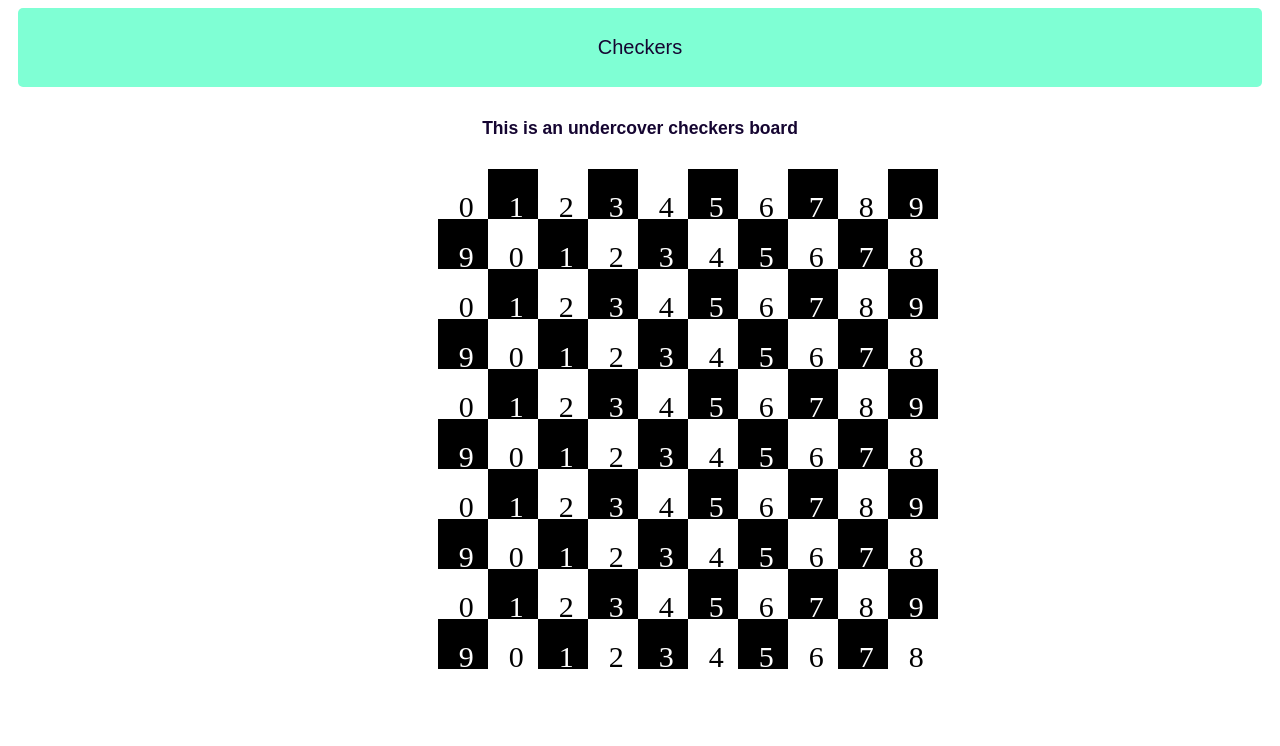
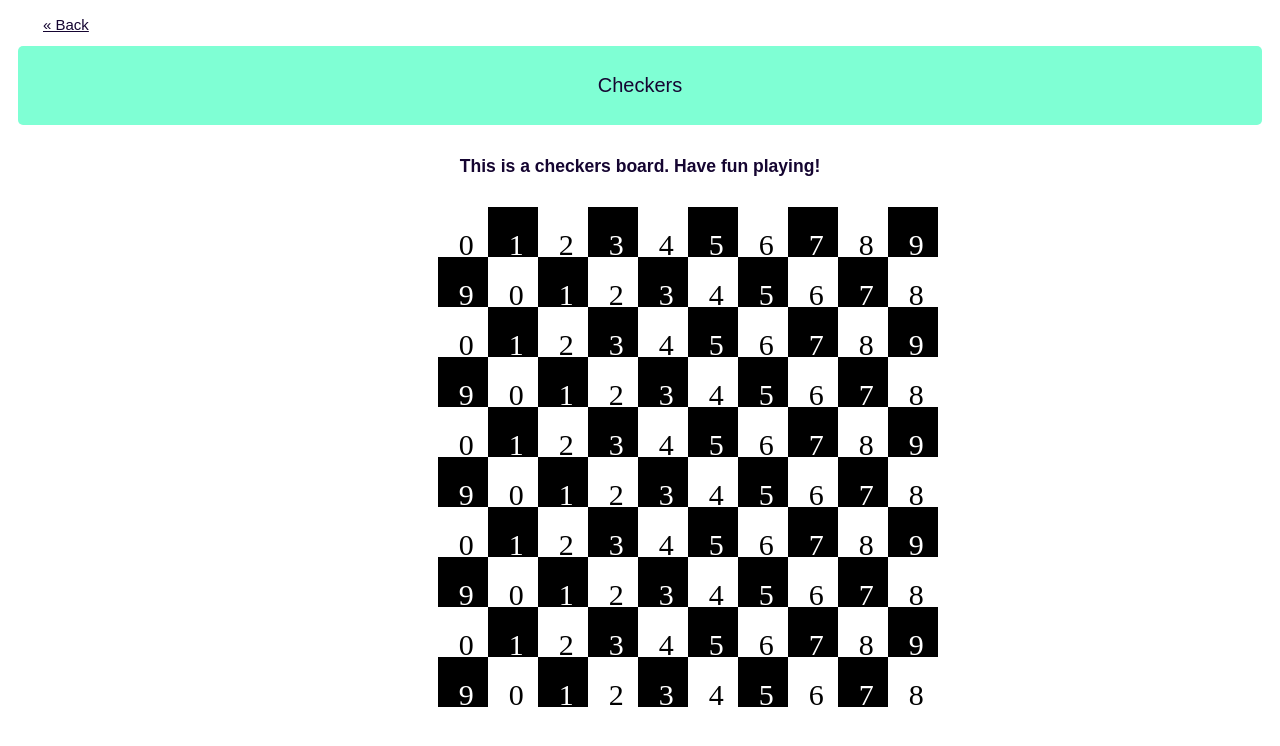
Before and after one commit to CameronRWS/The-Sweet-Suite, a React (Create React App) app in the folder frontend/: page /checkers in a window 1280 px wide. Shown: the top 746 px of the page. Built offline with nearby package versions, Linux system fonts and the light colour scheme.

Commit message:
back link on checkers page

```diff
--- a/frontend/src/pages/Checkers.js
+++ b/frontend/src/pages/Checkers.js
@@ -1,20 +1,26 @@
 import React, { useState } from "react";
-import { Link } from "react-router-dom";
+import { Link, useHistory } from "react-router-dom";
 import './GameSuite.css';
-
-function loadCheckers() {
-    console.log("playing checkers");
-}
 
 // code list of props here, find out how to specify props at bottom
 const Checkers = (props) => {
+    const history = useHistory();
+
+    const loadHome = () => {
+        let path = "/gamesuite";
+        history.push(path);
+    };
+
     return (
         <div>
+        <div className = "BackButton">
+            <a onClick = {loadHome} class="previous">&laquo; Back</a>
+        </div>
         <div className = "GameSuiteHeader">
             <p>Checkers</p>
         </div>
         <div className = "Checkers">
-            <h3 onClick = {loadCheckers}>This is an undercover checkers board</h3>
+            <h3 >This is a checkers board. Have fun playing!</h3>
         </div>
             <div className="grid-container">
                 <div className="whiteSquare">0</div>
--- a/frontend/src/pages/GameSuite.css
+++ b/frontend/src/pages/GameSuite.css
@@ -12,6 +12,17 @@
 
 .GameSuiteGames{
     padding: 8px 25px;
+    margin: 5px 10px;
+    border-radius: 5px;
+    color:#150531;
+    text-align: left;
+    font-family:Arial, Helvetica, sans-serif;
+    font-size: 15px;
+    text-decoration: underline;
+}
+
+.BackButton{
+  padding: 8px 25px;
     margin: 5px 10px;
     border-radius: 5px;
     color:#150531;
```
